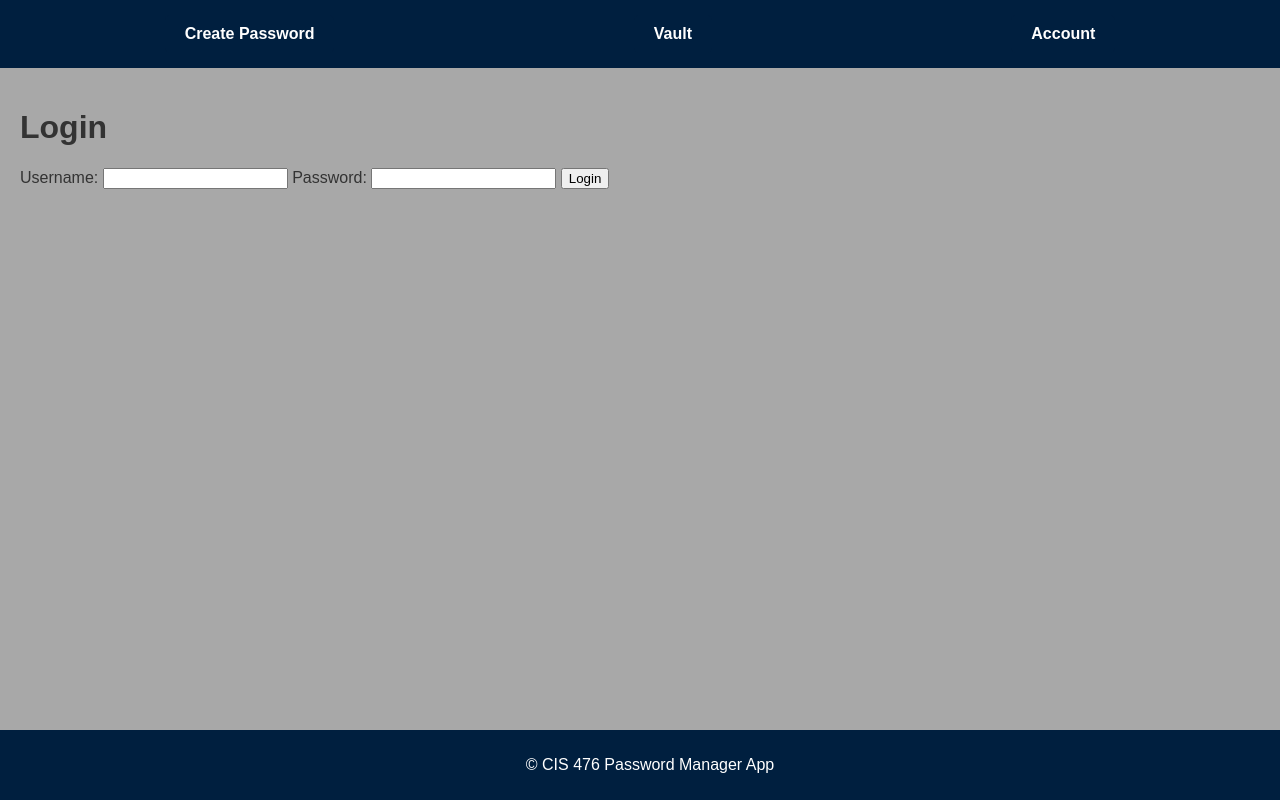
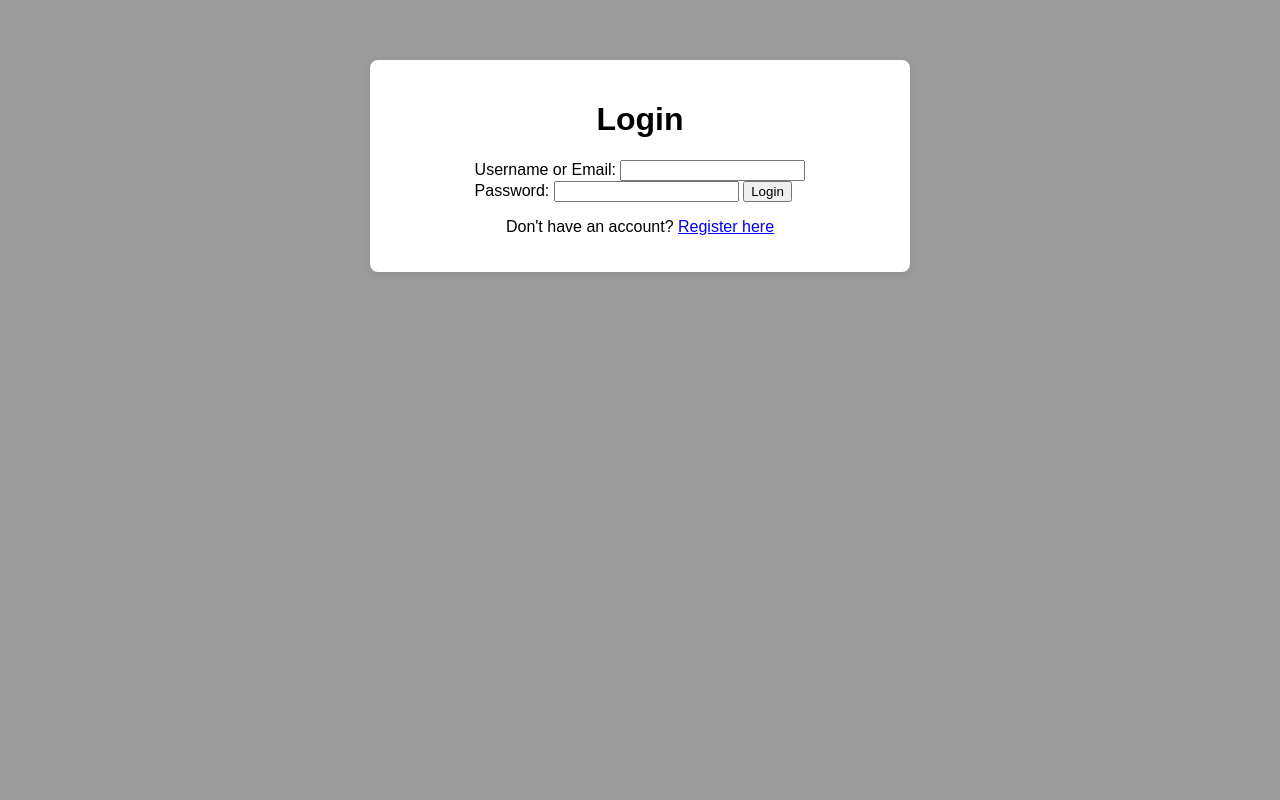
Before and after one commit to nicholasoharrison/my_pass_term_project, a Django app: page /login/ in a window 1280 px wide. Run offline with Django 5.2, Linux system fonts and the light colour scheme.

Commit message:
Implemented account register/login/logout

```diff
--- a/MyPass/settings.py
+++ b/MyPass/settings.py
@@ -118,6 +118,6 @@ STATICFILES_DIRS = [
 
 DEFAULT_AUTO_FIELD = 'django.db.models.BigAutoField'
 
-AUTH_USER_MODEL = 'MyPassApplication.CustomUser'
-
 LOGIN_URL = '/login/'
+LOGIN_REDIRECT_URL = 'account'
+LOGIN_REDIRECT_URL = '/'
--- a/MyPassApplication/admin.py
+++ b/MyPassApplication/admin.py
@@ -1,5 +1,2 @@
 from django.contrib import admin
-
-# Register your models here.
-
-# Test Comment
+from django.contrib.auth.models import User
--- a/MyPassApplication/templates/base.html
+++ b/MyPassApplication/templates/base.html
@@ -11,9 +11,14 @@
     <header>
         <nav>
             <ul>
-                <li><a class = button href="{% url 'create_password' %}">Create Password</a></li>
-                <li><a class = button href="{% url 'vault' %}">Vault</a></li>
-                <li><a class = button href="{% url 'account' %}">Account</a></li>
+                {% if user.is_authenticated %}
+                <li><a href="{% url 'create_password' %}">Create Password</a></li>
+                <li><a href="{% url 'vault' %}">Vault</a></li>
+                <li><a href="{% url 'account' %}">Account</a></li>
+            {% else %}
+                <li><a href="{% url 'login' %}">Login</a></li>
+                <li><a href="{% url 'register' %}">Register</a></li>
+            {% endif %}
             </ul>
         </nav>
     </header>
--- a/MyPassApplication/templates/login.html
+++ b/MyPassApplication/templates/login.html
@@ -1,17 +1,35 @@
-{% extends 'base.html' %}
+<!DOCTYPE html>
+<html lang="en">
+<head>
+    {% load static %}
+    <meta charset="UTF-8">
+    <meta name="viewport" content="width=device-width, initial-scale=1.0">
+    <title>Login</title>
+    <link rel="stylesheet" href="{% static 'css/styles.css' %}">
+</head>
+<body>
+    <main class="form-container">
+        <h1>Login</h1>
 
-{% block title %}Login{% endblock %}
+        {% if messages %}
+            <ul>
+                {% for message in messages %}
+                    <li class="error-message">{{ message }}</li>
+                {% endfor %}
+            </ul>
+        {% endif %}
 
-{% block content %}
-<h1>Login</h1>
         <form method="post">
             {% csrf_token %}
-    <label for="username">Username:</label>
-    <input type="text" id="username" name="username" required>
+            <label for="username">Username or Email:</label>
+            <input type="text" id="username" name="username" required><br>
 
             <label for="password">Password:</label>
             <input type="password" id="password" name="password" required>
 
             <button type="submit">Login</button>
         </form>
-{% endblock %}
+        <p>Don't have an account? <a href="{% url 'register' %}">Register here</a></p>
+    </main>
+</body>
+</html>
--- a/MyPassApplication/urls.py
+++ b/MyPassApplication/urls.py
@@ -1,5 +1,6 @@
 from django.urls import path
 from . import views
+from django.contrib.auth import views as auth_views
 
 urlpatterns = [
     path('', views.account, name='account'),
@@ -7,4 +8,6 @@ urlpatterns = [
     path('vault/', views.vault, name='vault'),
     path('create-password/', views.create_password, name='create_password'),
     path('register/', views.register, name='register'),
+    path('change-password/', views.change_password, name='change_password'),
+    path('logout/', auth_views.LogoutView.as_view(next_page='login'), name='logout'),
 ]
--- a/MyPassApplication/views.py
+++ b/MyPassApplication/views.py
@@ -1,6 +1,13 @@
+import email
 from django.shortcuts import render, redirect
 from .forms import CustomUserCreationForm
 from django.contrib.auth.decorators import login_required
+from django.contrib.auth import authenticate, login
+from django.contrib import messages
+from django.contrib.auth.models import User
+from django.contrib.auth.forms import AuthenticationForm
+from django.contrib.auth import update_session_auth_hash
+from django.contrib.auth.forms import PasswordChangeForm
 
 
 @login_required
@@ -8,20 +15,51 @@ def account(request):
     return render(request, 'account.html')
 
 def login_view(request):
+    if request.method == 'POST':
+        username = request.POST['username']
+        password = request.POST['password']
+        user = authenticate(request, username=username, password=password)
+        if user is not None:
+            login(request, user)
+            messages.success(request, "You are now logged in!")
+            return redirect('account')
+        else:
+            messages.error(request, "Invalid username or password.")
     return render(request, 'login.html')
 
+@login_required
 def vault(request):
     return render(request, 'vault.html')
 
+@login_required
 def create_password(request):
     return render(request, 'create_password.html')
 
 def register(request):
+    messages.get_messages(request).used = True
     if request.method == 'POST':
         form = CustomUserCreationForm(request.POST)
         if form.is_valid():
-            form.save()
-            return redirect('login')
+            user = form.save()
+            login(request, user)
+            messages.success(request, "Account created successfully!")
+            return redirect('account')
+        else:
+            messages.error(request, "There was an error in your form.")
     else:
         form = CustomUserCreationForm()
-    return render(request, 'registration/register.html', {'form': form})
+    return render(request, 'register.html', {'form': form})
+
+@login_required
+def change_password(request):
+    messages.get_messages(request).used = True
+    if request.method == 'POST':
+        form = PasswordChangeForm(request.user, request.POST)
+        if form.is_valid():
+            user = form.save()
+            update_session_auth_hash(request, user)
+            messages.success(request, 'Your password was successfully updated!')
+            return redirect('account')
+    else:
+        form = PasswordChangeForm(request.user)
+    return render(request, 'change_password.html', {'form': form})
--- a/static/css/styles.css
+++ b/static/css/styles.css
@@ -1,15 +1,19 @@
 body {
     font-family: Arial, sans-serif;
+    background-color: #9c9c9c;
     margin: 0;
-    padding: 0;
-    background-color: #a8a8a8;
-    color: #333;
+    padding-top: 60px; /* Adds padding to avoid content overlapping the fixed header */
 }
 
 header {
     background-color: #001f3f;
     color: white;
     padding: 15px;
+    width: 100%;
+    position: fixed;
+    top: 0;
+    left: 0;
+    z-index: 1000; /* Keeps header on top of other elements */
 }
 
 header nav ul {
@@ -48,7 +52,6 @@ footer {
     bottom: 0;
 }
 
-
 .button {
     display: inline-block;
     padding: 10px 20px;
@@ -66,3 +69,30 @@ footer {
     background-color: #033567;
     transform: scale(1.05);
 }
+
+.form-container {
+    background: white;
+    padding: 20px;
+    border-radius: 8px;
+    box-shadow: 0 2px 10px rgba(0, 0, 0, 0.1);
+    width: 300px;
+}
+
+.error-message {
+    color: red;
+    margin-bottom: 10px;
+}
+
+.form-container {
+    background: white;
+    padding: 20px;
+    border-radius: 8px;
+    box-shadow: 0 2px 10px rgba(0, 0, 0, 0.1);
+    width: 500px;
+
+    display: flex;
+    flex-direction: column;
+    justify-content: center;
+    align-items: center;
+    margin: 0 auto;
+}
```
Also changed, not shown: MyPassApplication/forms.py (+29 -3 lines), MyPassApplication/models.py (+0 -9 lines), MyPassApplication/templates/account.html (+6 -3 lines), MyPassApplication/templates/change_password.html (added, +24 -0 lines), MyPassApplication/templates/register.html (+29 -10 lines), MyPassApplication/migrations/0002_alter_customuser_managers.py (added), MyPassApplication/migrations/0003_delete_customuser.py (added), db.sqlite3. Lines whose indentation alone changed are shown as unchanged.
